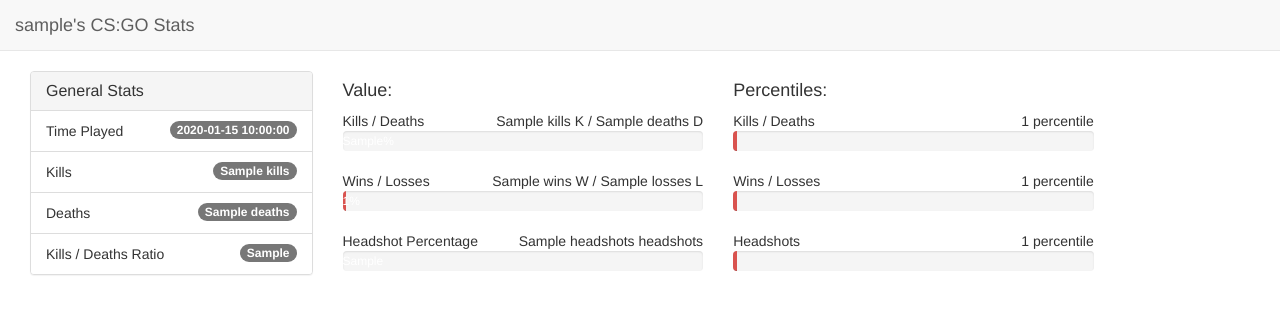
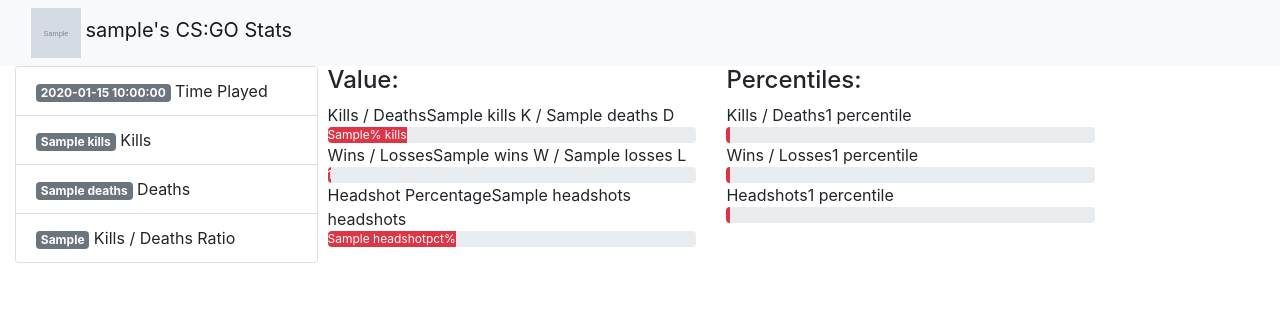
Before and after one commit to Paulinakhew/csgo_stats_tracker, a Flask app: template templates/dashboard.html in a window 1280 px wide. Shown: the top 314 px of the page. Run offline with Flask 2, Linux system fonts and the light colour scheme; the template is opened without the code that fills it: most values are stand-ins (such as "Sample title", 1, 10 or a date in 2020); grey boxes marked "Sample" are stand-in pictures; some libraries are stand-ins or nearby versions.

Commit message:
:construction: Work on implementing bootstrap instead of custom stylesheet

```diff
--- a/controller.py
+++ b/controller.py
@@ -11,7 +11,7 @@ def dashboard():
 
     data = resp.json()['data']
     return_dict = m.process_json_data(data=data)
-    return render_template('dashboard.html', data=return_dict)
+    return render_template('dashboard.html', data=return_dict, steam_id=76561199056418213)
 
 
 @app.route('/<steam_id>')
@@ -21,7 +21,7 @@ def user_dashboard(steam_id):
     if resp.status_code == 200:
         data = resp.json()['data']
         return_dict = m.process_json_data(data=data)
-        return render_template('dashboard.html', data=return_dict)
+        return render_template('dashboard.html', data=return_dict, steam_id=steam_id)
     else:
         return redirect('/')
 
--- a/models.py
+++ b/models.py
@@ -11,7 +11,6 @@ headers = {'TRN-Api-Key': API_KEY}
 def process_json_data(data):
     platforminfo = data['platformInfo']
     stats = data['segments'][0]['stats']
-    print(stats['wlPercentage']['value'])
 
     return_dict = {
         'avatar_url': platforminfo['avatarUrl'],
--- a/templates/dashboard.html
+++ b/templates/dashboard.html
@@ -1,47 +1,50 @@
 <!DOCTYPE html>
 <html>
     <head>
-        <link href="//maxcdn.bootstrapcdn.com/bootstrap/3.3.0/css/bootstrap.min.css" rel="stylesheet" id="bootstrap-css">
-        <script src="//maxcdn.bootstrapcdn.com/bootstrap/3.3.0/js/bootstrap.min.js"></script>
-        <script src="//code.jquery.com/jquery-1.11.1.min.js"></script>
+        <link rel="stylesheet" href="https://stackpath.bootstrapcdn.com/bootstrap/4.5.0/css/bootstrap.min.css" integrity="sha384-9aIt2nRpC12Uk9gS9baDl411NQApFmC26EwAOH8WgZl5MYYxFfc+NcPb1dKGj7Sk" crossorigin="anonymous">
+        <script src="https://code.jquery.com/jquery-3.5.1.slim.min.js" integrity="sha384-DfXdz2htPH0lsSSs5nCTpuj/zy4C+OGpamoFVy38MVBnE+IbbVYUew+OrCXaRkfj" crossorigin="anonymous"></script>
+        <script src="https://cdn.jsdelivr.net/npm/popper.js@1.16.0/dist/umd/popper.min.js" integrity="sha384-Q6E9RHvbIyZFJoft+2mJbHaEWldlvI9IOYy5n3zV9zzTtmI3UksdQRVvoxMfooAo" crossorigin="anonymous"></script>
+        <script src="https://stackpath.bootstrapcdn.com/bootstrap/4.5.0/js/bootstrap.min.js" integrity="sha384-OgVRvuATP1z7JjHLkuOU7Xw704+h835Lr+6QL9UvYjZE3Ipu6Tp75j7Bh/kR0JKI" crossorigin="anonymous"></script>
     </head>
     <body>
-        <nav class="navbar navbar-default navbar-static-top">
+        <nav class="navbar navbar-expand-lg navbar-light bg-light">
             <div class="container-fluid">
                 <div class="navbar-header">
-                    <button type="button" class="navbar-toggle collapsed" data-toggle="collapse" data-target="#bs-example-navbar-collapse-1">
-                        <span class="sr-only">Toggle navigation</span>
-                        <span class="icon-bar"></span>
-                        <span class="icon-bar"></span>
-                        <span class="icon-bar"></span>
-                    </button>
-                    {% if data['username'] == 'khewtiepie' %}
-                        <img src="static/icon.png" height="50px" width="50px">
-                    {% endif %}
-                    <a class="navbar-brand" href="https://steamcommunity.com/profiles/76561199056418213/">
+                    <a href="https://steamcommunity.com/profiles/{{ steam_id }}/">
+                        <img src="{{ data['avatar_url'] }}" height="50px" width="50px">
+                    </a>
+                    <a class="navbar-brand" href="https://steamcommunity.com/profiles/{{ steam_id }}/">
                         {{ data['username'] }}'s CS:GO Stats
                     </a>
                 </div>
             </nav>
-            <div class="container-fluid">
-                <div class="col col-md-3">
-                    <div class="panel-group" id="accordion">
-                        <div class="panel panel-default">
+            <div class="container-fluid form-row">
+                <div class="col">
+                    <!-- <div class="card" style="width: 18rem;" id="accordion">
+                        <div class="card-body">
                             <div class="panel-heading">
-                                <h4 class="panel-title">
-                                <a data-toggle="collapse" data-parent="#accordion" href="#collapse1" aria-controls="collapse1">
-                                General Stats</a>
+                                <h4 class="card-title">
+                                    <a data-toggle="collapse" href="#collapse1" aria-expanded="true" aria-controls="collapse1" class="card-title">
+                                    General Stats</a>
                                 </h4>
                             </div>
-                            <div id="collapse1" class="panel-collapse collapse in">
-                                <ul class="list-group">
-                                    <li class="list-group-item"><span class="badge">{{ data['time_played'] }}</span> Time Played</li>
-                                    <li class="list-group-item"><span class="badge">{{ data['kills'] }}</span>Kills</li>
-                                    <li class="list-group-item"><span class="badge">{{ data['deaths'] }}</span>Deaths</li>
-                                    <li class="list-group-item"><span class="badge">{{ data['kd'] }}</span>Kills / Deaths Ratio</li>
+                            <div id="collapse1" class="collapse card">
+                                <ul class="list-group list-group-flush">
+                                    <li class="list-group-item"><span class="badge badge-secondary">{{ data['time_played'] }}</span> Time Played</li>
+                                    <li class="list-group-item"><span class="badge badge-secondary">{{ data['kills'] }}</span> Kills</li>
+                                    <li class="list-group-item"><span class="badge badge-secondary">{{ data['deaths'] }}</span> Deaths</li>
+                                    <li class="list-group-item"><span class="badge badge-secondary">{{ data['kd'] }}</span> Kills / Deaths Ratio</li>
                                 </ul>
                             </div>
                         </div>
+                    </div>  -->
+                    <div class="card">
+                        <ul class="list-group list-group-flush">
+                            <li class="list-group-item"><span class="badge badge-secondary">{{ data['time_played'] }}</span> Time Played</li>
+                            <li class="list-group-item"><span class="badge badge-secondary">{{ data['kills'] }}</span> Kills</li>
+                            <li class="list-group-item"><span class="badge badge-secondary">{{ data['deaths'] }}</span> Deaths</li>
+                            <li class="list-group-item"><span class="badge badge-secondary">{{ data['kd'] }}</span> Kills / Deaths Ratio</li>
+                        </ul>
                     </div>
                 </div>
                 <div class="col col-md-9">
@@ -51,31 +54,31 @@
                             Kills / Deaths<span class="pull-right strong">{{ data['kills'] }} K / {{ data['deaths'] }} D</span>
                             <div class="progress">
                                 {% if data['kd_fraction'] >= 40 %}
-                                    <div class="progress-bar progress-bar-success" role="progressbar" aria-valuenow="{{ data['kd_fraction'] }}"aria-valuemin="0" aria-valuemax="100" style="width:{{data['kd_fraction']}}%">{{data['kd_fraction']}}% kills</div>
+                                    <div class="progress-bar bg-success" role="progressbar" aria-valuenow="{{ data['kd_fraction'] }}"aria-valuemin="0" aria-valuemax="100" style="width:{{data['kd_fraction']}}%">{{data['kd_fraction']}}% kills</div>
                                 {% elif data['kd_fraction'] < 40 and data['kd_fraction'] > 15 %}
-                                    <div class="progress-bar progress-bar-warning" role="progressbar" aria-valuenow="{{ data['kd_fraction'] }}"aria-valuemin="0" aria-valuemax="100" style="width:{{data['kd_fraction']}}%">{{data['kd_fraction']}}% kills</div>
+                                    <div class="progress-bar bg-warning" role="progressbar" aria-valuenow="{{ data['kd_fraction'] }}"aria-valuemin="0" aria-valuemax="100" style="width:{{data['kd_fraction']}}%">{{data['kd_fraction']}}% kills</div>
                                 {% else %}
-                                    <div class="progress-bar progress-bar-danger" role="progressbar" aria-valuenow="{{ data['kd_fraction'] }}"aria-valuemin="0" aria-valuemax="100" style="width:{{data['kd_fraction']}}%">{{data['kd_fraction']}}% kills</div>
+                                    <div class="progress-bar bg-danger" role="progressbar" aria-valuenow="{{ data['kd_fraction'] }}"aria-valuemin="0" aria-valuemax="100" style="width:{{data['kd_fraction']}}%">{{data['kd_fraction']}}% kills</div>
                                 {% endif %}
                             </div>
                             Wins / Losses<span class="pull-right strong">{{ data['wins'] }} W / {{ data['losses'] }} L</span>
                             <div class="progress">
                                 {% if data['wl_percentage'] >= 40 %}
-                                    <div class="progress-bar progress-bar-success" role="progressbar" aria-valuenow="{{ data['wl_percentage'] }}" aria-valuemin="0" aria-valuemax="100" style="width:{{ data['wl_percentage'] }}%">{{ data['wl_percentage'] }}%</div>
+                                    <div class="progress-bar bg-success" role="progressbar" aria-valuenow="{{ data['wl_percentage'] }}" aria-valuemin="0" aria-valuemax="100" style="width:{{ data['wl_percentage'] }}%">{{ data['wl_percentage'] }}%</div>
                                 {% elif data['wl_percentage'] < 40 and data['wl_percentage'] > 15 %}
-                                    <div class="progress-bar progress-bar-warning" role="progressbar" aria-valuenow="{{ data['wl_percentage'] }}" aria-valuemin="0" aria-valuemax="100" style="width:{{ data['wl_percentage'] }}%">{{ data['wl_percentage'] }}%</div>
+                                    <div class="progress-bar bg-warning" role="progressbar" aria-valuenow="{{ data['wl_percentage'] }}" aria-valuemin="0" aria-valuemax="100" style="width:{{ data['wl_percentage'] }}%">{{ data['wl_percentage'] }}%</div>
                                 {% else %}
-                                    <div class="progress-bar progress-bar-danger" role="progressbar" aria-valuenow="{{ data['wl_percentage'] }}" aria-valuemin="0" aria-valuemax="100" style="width:{{ data['wl_percentage'] }}%">{{ data['wl_percentage'] }}%</div>
+                                    <div class="progress-bar bg-danger" role="progressbar" aria-valuenow="{{ data['wl_percentage'] }}" aria-valuemin="0" aria-valuemax="100" style="width:{{ data['wl_percentage'] }}%">{{ data['wl_percentage'] }}%</div>
                                 {% endif %}
                             </div>
                             Headshot Percentage<span class="pull-right strong">{{ data['headshots'] }} headshots</span>
                             <div class="progress">
                                 {% if data['headshotpct'] >= 40 %}
-                                    <div class="progress-bar progress-bar-success" role="progressbar" aria-valuenow="{{ data['headshotpct'] }}" aria-valuemin="0" aria-valuemax="100" style="width:{{ data['headshotpct'] }}%">{{ data['headshotpct'] }}%</div>
+                                    <div class="progress-bar bg-success" role="progressbar" aria-valuenow="{{ data['headshotpct'] }}" aria-valuemin="0" aria-valuemax="100" style="width:{{ data['headshotpct'] }}%">{{ data['headshotpct'] }}%</div>
                                 {% elif data['headshotpct'] < 40 and data['headshotpct'] > 15 %}
-                                    <div class="progress-bar progress-bar-warning" role="progressbar" aria-valuenow="{{ data['headshotpct'] }}" aria-valuemin="0" aria-valuemax="100" style="width:{{ data['headshotpct'] }}%">{{ data['headshotpct'] }}%</div>
+                                    <div class="progress-bar bg-warning" role="progressbar" aria-valuenow="{{ data['headshotpct'] }}" aria-valuemin="0" aria-valuemax="100" style="width:{{ data['headshotpct'] }}%">{{ data['headshotpct'] }}%</div>
                                 {% else %}
-                                    <div class="progress-bar progress-bar-danger" role="progressbar" aria-valuenow="{{ data['headshotpct'] }}" aria-valuemin="0" aria-valuemax="100" style="width:{{ data['headshotpct'] }}%">{{ data['headshotpct'] }}%</div>
+                                    <div class="progress-bar bg-danger" role="progressbar" aria-valuenow="{{ data['headshotpct'] }}" aria-valuemin="0" aria-valuemax="100" style="width:{{ data['headshotpct'] }}%">{{ data['headshotpct'] }}%</div>
                                 {% endif %}
                             </div>
                         </div>
@@ -84,31 +87,31 @@
                             Kills / Deaths<span class="pull-right strong">{{ data['kd_percentile'] }} percentile</span>
                             <div class="progress">
                                 {% if data['kd_percentile'] >= 40 %}
-                                    <div class="progress-bar progress-bar-success" role="progressbar" aria-valuenow="{{ data['kd_percentile'] }}" aria-valuemin="0" aria-valuemax="100" style="width:{{ data['kd_percentile'] }}%"></div>
+                                    <div class="progress-bar bg-success" role="progressbar" aria-valuenow="{{ data['kd_percentile'] }}" aria-valuemin="0" aria-valuemax="100" style="width:{{ data['kd_percentile'] }}%"></div>
                                 {% elif data['kd_percentile'] < 40 and data['kd_percentile'] > 15 %}
-                                    <div class="progress-bar progress-bar-warning" role="progressbar" aria-valuenow="{{ data['kd_percentile'] }}" aria-valuemin="0" aria-valuemax="100" style="width:{{ data['kd_percentile'] }}%"></div>
+                                    <div class="progress-bar bg-warning" role="progressbar" aria-valuenow="{{ data['kd_percentile'] }}" aria-valuemin="0" aria-valuemax="100" style="width:{{ data['kd_percentile'] }}%"></div>
                                 {% else %}
-                                    <div class="progress-bar progress-bar-danger" role="progressbar" aria-valuenow="{{ data['kd_percentile'] }}" aria-valuemin="0" aria-valuemax="100" style="width:{{ data['kd_percentile'] }}%"></div>
+                                    <div class="progress-bar bg-danger" role="progressbar" aria-valuenow="{{ data['kd_percentile'] }}" aria-valuemin="0" aria-valuemax="100" style="width:{{ data['kd_percentile'] }}%"></div>
                                 {% endif %}
                             </div>
                             Wins / Losses<span class="pull-right strong">{{ data['wl_percentile'] }} percentile</span>
                             <div class="progress">
                                 {% if data['wl_percentile'] >= 40 %}
-                                    <div class="progress-bar progress-bar-success" role="progressbar" aria-valuenow="{{ data['wl_percentile'] }}" aria-valuemin="0" aria-valuemax="100" style="width:{{ data['wl_percentile'] }}%"></div>
+                                    <div class="progress-bar bg-success" role="progressbar" aria-valuenow="{{ data['wl_percentile'] }}" aria-valuemin="0" aria-valuemax="100" style="width:{{ data['wl_percentile'] }}%"></div>
                                 {% elif data['wl_percentile'] < 40 and data['wl_percentile'] > 15 %}
-                                    <div class="progress-bar progress-bar-warning" role="progressbar" aria-valuenow="{{ data['wl_percentile'] }}" aria-valuemin="0" aria-valuemax="100" style="width:{{ data['wl_percentile'] }}%"></div>
+                                    <div class="progress-bar bg-warning" role="progressbar" aria-valuenow="{{ data['wl_percentile'] }}" aria-valuemin="0" aria-valuemax="100" style="width:{{ data['wl_percentile'] }}%"></div>
                                 {% else %}
-                                    <div class="progress-bar progress-bar-danger" role="progressbar" aria-valuenow="{{ data['wl_percentile'] }}" aria-valuemin="0" aria-valuemax="100" style="width:{{ data['wl_percentile'] }}%"></div>
+                                    <div class="progress-bar bg-danger" role="progressbar" aria-valuenow="{{ data['wl_percentile'] }}" aria-valuemin="0" aria-valuemax="100" style="width:{{ data['wl_percentile'] }}%"></div>
                                 {% endif %}
                             </div>
                             Headshots<span class="pull-right strong">{{ data['headshot_percentile'] }} percentile</span>
                             <div class="progress">
                                 {% if data['headshot_percentile'] >= 40 %}
-                                    <div class="progress-bar progress-bar-success" role="progressbar" aria-valuenow="{{ data['headshot_percentile'] }}" aria-valuemin="0" aria-valuemax="100" style="width:{{ data['headshot_percentile'] }}%"></div>
+                                    <div class="progress-bar bg-success" role="progressbar" aria-valuenow="{{ data['headshot_percentile'] }}" aria-valuemin="0" aria-valuemax="100" style="width:{{ data['headshot_percentile'] }}%"></div>
                                     {% elif data['headshot_percentile'] < 40 and data['headshot_percentile'] > 15 %}
-                                    <div class="progress-bar progress-bar-warning" role="progressbar" aria-valuenow="{{ data['headshot_percentile'] }}" aria-valuemin="0" aria-valuemax="100" style="width:{{ data['headshot_percentile'] }}%"></div>
+                                    <div class="progress-bar bg-warning" role="progressbar" aria-valuenow="{{ data['headshot_percentile'] }}" aria-valuemin="0" aria-valuemax="100" style="width:{{ data['headshot_percentile'] }}%"></div>
                                 {% else %}
-                                    <div class="progress-bar progress-bar-danger" role="progressbar" aria-valuenow="{{ data['headshot_percentile'] }}" aria-valuemin="0" aria-valuemax="100" style="width:{{ data['headshot_percentile'] }}%"></div>
+                                    <div class="progress-bar bg-danger" role="progressbar" aria-valuenow="{{ data['headshot_percentile'] }}" aria-valuemin="0" aria-valuemax="100" style="width:{{ data['headshot_percentile'] }}%"></div>
                                 {% endif %}
                             </div>
                         </div>
```
